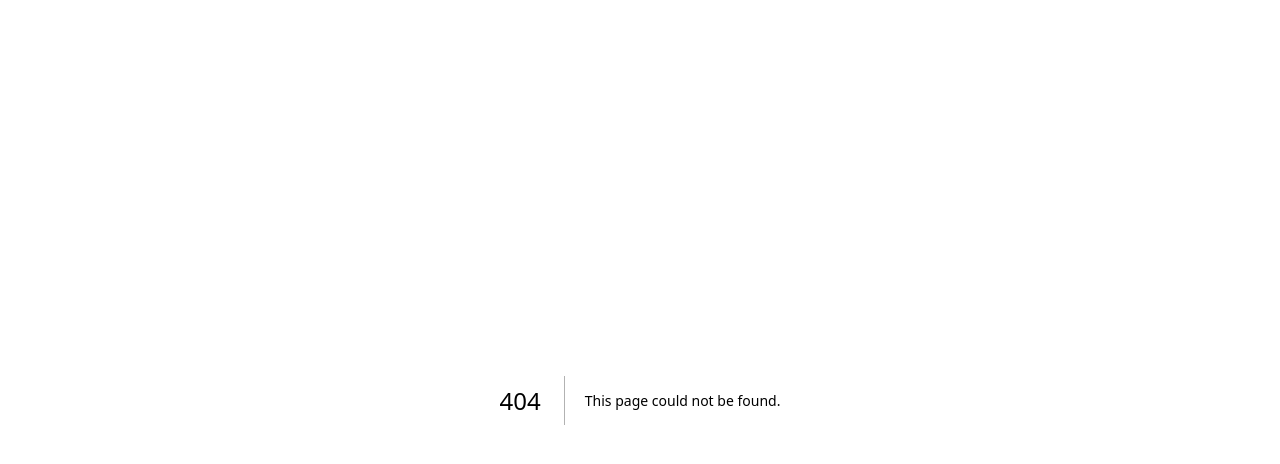
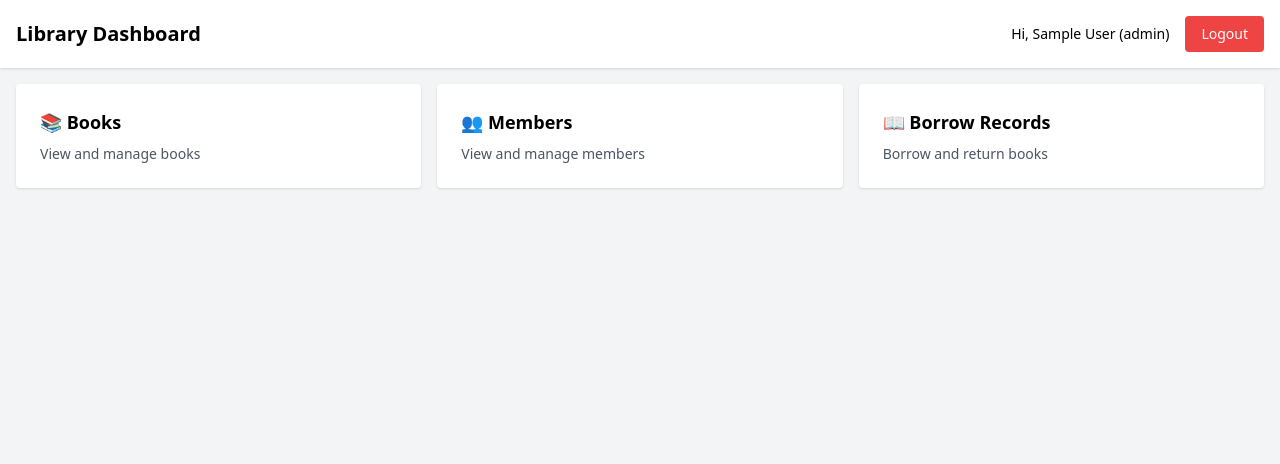
Before and after one commit to abdulwahabuakim-spec/library-management-system, a Next.js app in the folder web/: page /dashboard in a window 1280 px wide. Before the commit this address had no page. Shown: the top 464 px of the page. Built offline with nearby package versions, Linux system fonts and the light colour scheme; sample sign-in values are in the browser's storage.

Commit message:
Create Dashboard component with user authentication

```diff
--- /dev/null
+++ b/web/src/app/dashboard/page.tsx
@@ -0,0 +1,52 @@
+"use client";
+import { useEffect, useState } from "react";
+import { useRouter } from "next/navigation";
+
+export default function Dashboard() {
+  const [user, setUser] = useState<any>(null);
+  const router = useRouter();
+
+  useEffect(() => {
+    const token = localStorage.getItem("token");
+    const savedUser = localStorage.getItem("user");
+    if (!token) {
+      router.push("/login");
+      return;
+    }
+    if (savedUser) setUser(JSON.parse(savedUser));
+  }, [router]);
+
+  const logout = () => {
+    localStorage.removeItem("token");
+    localStorage.removeItem("user");
+    router.push("/login");
+  };
+
+  if (!user) return <div className="p-8">Loading...</div>;
+
+  return (
+    <div className="min-h-screen bg-gray-100">
+      <header className="bg-white shadow p-4 flex justify-between items-center">
+        <h1 className="text-xl font-bold">Library Dashboard</h1>
+        <div className="flex items-center gap-4">
+          <span className="text-sm">Hi, {user.name} ({user.role})</span>
+          <button onClick={logout} className="bg-red-500 text-white px-4 py-2 rounded text-sm">Logout</button>
+        </div>
+      </header>
+      <main className="p-4 grid grid-cols-1 md:grid-cols-3 gap-4">
+        <a href="/books" className="bg-white p-6 rounded shadow">
+          <h2 className="font-bold text-lg">📚 Books</h2>
+          <p className="text-gray-600 text-sm mt-2">View and manage books</p>
+        </a>
+        <a href="/members" className="bg-white p-6 rounded shadow">
+          <h2 className="font-bold text-lg">👥 Members</h2>
+          <p className="text-gray-600 text-sm mt-2">View and manage members</p>
+        </a>
+        <a href="/borrow" className="bg-white p-6 rounded shadow">
+          <h2 className="font-bold text-lg">📖 Borrow Records</h2>
+          <p className="text-gray-600 text-sm mt-2">Borrow and return books</p>
+        </a>
+      </main>
+    </div>
+  );
+}
```
